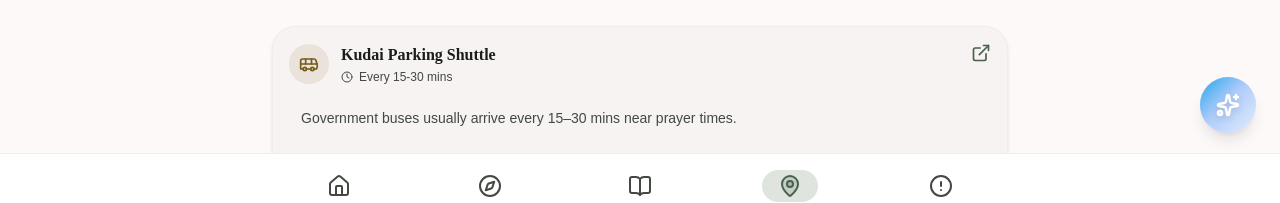
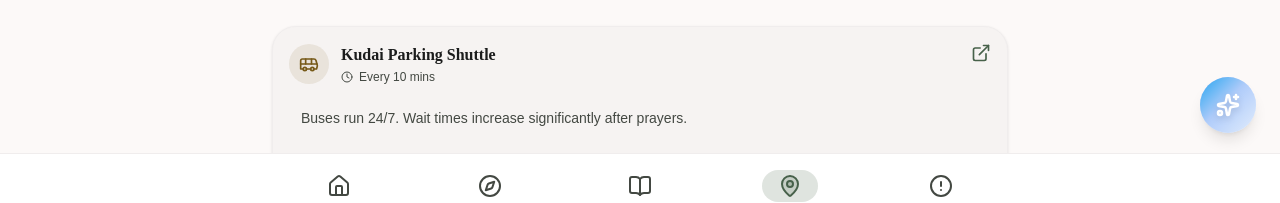
Before and after one commit to aayaancoder1/Hajj-Companion-App, a React (Vite) app in the folder hajj-companion-app-1/: page /nearby in a window 1280 px wide. Shown: the part 567-770 px from the top of the page. Built offline with nearby package versions, Linux system fonts and the light colour scheme.

Commit message:
refactor: harden offline experience and improve production realism

```diff
--- a/hajj-companion-app-1/src/data/hotelInfo.ts
+++ b/hajj-companion-app-1/src/data/hotelInfo.ts
@@ -1,5 +1,6 @@
 export interface HotelInfo {
   id: string;
+  city: 'Makkah' | 'Madinah';
   name: string;
   address: string;
   arabicAddress: string;
@@ -7,11 +8,23 @@ export interface HotelInfo {
   frontDeskPhone: string;
 }
 
-export const hotelInfo: HotelInfo = {
+export const hotels: HotelInfo[] = [
+  {
     id: 'clock-tower',
+    city: 'Makkah',
     name: 'Fairmont Makkah Clock Royal Tower',
     address: 'King Abdul Aziz Endowment, Makkah 21955',
     arabicAddress: 'وقف الملك عبد العزيز، مكة المكرمة ٢١٩٥٥',
     mapsUrl: 'https://maps.google.com/?q=Fairmont+Makkah',
     frontDeskPhone: '+966 12 571 7777'
-};
+  },
+  {
+    id: 'madinah-hilton',
+    city: 'Madinah',
+    name: 'Madinah Hilton',
+    address: 'King Fahd Rd, Bidaa, Madinah 41419',
+    arabicAddress: 'طريق الملك فهد، بضاعة، المدينة المنورة ٤١٤١٩',
+    mapsUrl: 'https://maps.google.com/?q=Madinah+Hilton',
+    frontDeskPhone: '+966 14 820 1000'
+  }
+];
--- a/hajj-companion-app-1/src/data/nearbyPlaces.ts
+++ b/hajj-companion-app-1/src/data/nearbyPlaces.ts
@@ -2,6 +2,7 @@ export type PlaceCategory = 'restaurant' | 'pharmacy' | 'essential';
 
 export interface NearbyPlace {
   id: string;
+  city: 'Makkah' | 'Madinah';
   name: string;
   category: PlaceCategory;
   walkingDistanceMeters: number;
@@ -14,28 +15,32 @@ export interface NearbyPlace {
 
 export const nearbyPlaces: NearbyPlace[] = [
   {
-    id: 'al-baik',
-    name: 'Al Baik',
+    id: 'al-baik-makkah',
+    city: 'Makkah',
+    name: 'Al Baik (Jabal Omar)',
     category: 'restaurant',
     walkingDistanceMeters: 450,
     walkingTimeMinutes: 5,
     description: 'Famous Broasted Chicken & Seafood',
-    notes: 'Usually very crowded after prayers.',
-    mapsUrl: 'https://maps.google.com/?q=Al+Baik+Makkah',
+    notes: 'Usually very crowded after prayers. Order via app to save time.',
+    mapsUrl: 'https://maps.google.com/?q=Al+Baik+Jabal+Omar',
     recommended: true
   },
   {
-    id: 'felafel-pie',
-    name: 'Felafel Pie',
+    id: 'al-baik-madinah',
+    city: 'Madinah',
+    name: 'Al Baik (Haram)',
     category: 'restaurant',
-    walkingDistanceMeters: 200,
-    walkingTimeMinutes: 3,
-    description: 'Traditional Felafel & Arabic Pies',
-    mapsUrl: 'https://maps.google.com/?q=Felafel+Makkah',
+    walkingDistanceMeters: 300,
+    walkingTimeMinutes: 4,
+    description: 'Famous Broasted Chicken & Seafood',
+    mapsUrl: 'https://maps.google.com/?q=Al+Baik+Madinah+Haram',
+    recommended: true
   },
   {
     id: 'nahdi-pharmacy',
-    name: 'Nahdi Pharmacy',
+    city: 'Makkah',
+    name: 'Nahdi Pharmacy (Clock Tower)',
     category: 'pharmacy',
     walkingDistanceMeters: 150,
     walkingTimeMinutes: 2,
@@ -43,5 +48,16 @@ export const nearbyPlaces: NearbyPlace[] = [
     notes: 'Closest pharmacy to Gate 79',
     mapsUrl: 'https://maps.google.com/?q=Nahdi+Pharmacy+Makkah',
     recommended: true
+  },
+  {
+    id: 'al-dawaa-pharmacy',
+    city: 'Madinah',
+    name: 'Al Dawaa Pharmacy',
+    category: 'pharmacy',
+    walkingDistanceMeters: 200,
+    walkingTimeMinutes: 3,
+    description: '24/7 Pharmacy near northern gates',
+    mapsUrl: 'https://maps.google.com/?q=Al+Dawaa+Pharmacy+Madinah',
+    recommended: true
   }
 ];
--- a/hajj-companion-app-1/src/data/shuttlePoints.ts
+++ b/hajj-companion-app-1/src/data/shuttlePoints.ts
@@ -1,21 +1,47 @@
 export interface ShuttlePoint {
   id: string;
+  city: 'Makkah' | 'Madinah';
   name: string;
+  route: string;
+  intervalMinutes: number;
   walkingDistanceMeters: number;
   walkingTimeMinutes: number;
-  intervalMinutes: string;
+  mapsUrl: string;
   notes: string;
-  mapsUrl: string;
 }
 
 export const shuttlePoints: ShuttlePoint[] = [
   {
-    id: 'kudai-shuttle',
+    id: 'kudai-parking',
+    city: 'Makkah',
     name: 'Kudai Parking Shuttle',
+    route: 'Kudai ⇄ King Abdulaziz Gate',
+    intervalMinutes: 10,
+    walkingDistanceMeters: 300,
+    walkingTimeMinutes: 4,
+    mapsUrl: 'https://maps.google.com/?q=Kudai+Parking+Makkah',
+    notes: 'Buses run 24/7. Wait times increase significantly after prayers.'
+  },
+  {
+    id: 'jamarat-station',
+    city: 'Makkah',
+    name: 'Jamarat Bus Station',
+    route: 'Jamarat ⇄ Haram (Ghazawi)',
+    intervalMinutes: 15,
     walkingDistanceMeters: 800,
     walkingTimeMinutes: 10,
-    intervalMinutes: '15-30',
-    notes: 'Government buses usually arrive every 15–30 mins near prayer times.',
-    mapsUrl: 'https://maps.google.com/?q=Kudai+Parking'
+    mapsUrl: 'https://maps.google.com/?q=Jamarat+Bus+Station',
+    notes: 'Primary route for Mina camps.'
+  },
+  {
+    id: 'qiba-shuttle',
+    city: 'Madinah',
+    name: 'Qiba Mosque Shuttle',
+    route: 'Masjid an-Nabawi ⇄ Masjid Qiba',
+    intervalMinutes: 20,
+    walkingDistanceMeters: 400,
+    walkingTimeMinutes: 5,
+    mapsUrl: 'https://maps.google.com/?q=Masjid+Qiba+Shuttle+Madinah',
+    notes: 'Departs from the southern side of Masjid an-Nabawi.'
   }
 ];
--- a/hajj-companion-app-1/src/index.css
+++ b/hajj-companion-app-1/src/index.css
@@ -52,6 +52,18 @@ body {
   padding-bottom: env(safe-area-inset-bottom);
   padding-left: env(safe-area-inset-left);
   padding-right: env(safe-area-inset-right);
+  -webkit-tap-highlight-color: transparent;
+}
+
+/* Utilities */
+@layer utilities {
+  .no-scrollbar::-webkit-scrollbar {
+    display: none;
+  }
+  .no-scrollbar {
+    -ms-overflow-style: none;  /* IE and Edge */
+    scrollbar-width: none;  /* Firefox */
+  }
 }
 
 h1, h2, h3, h4, h5, h6 {
--- a/hajj-companion-app-1/src/pages/Emergency.tsx
+++ b/hajj-companion-app-1/src/pages/Emergency.tsx
@@ -1,7 +1,7 @@
-import React from 'react';
+import React, { useMemo } from 'react';
 import { SectionHeader } from '../components/ui/SectionHeader';
 import { HotelCard } from '../components/nearby/HotelCard';
-import { hotelInfo } from '../data/hotelInfo';
+import { hotels } from '../data/hotelInfo';
 import { ImOkayButton } from '../components/emergency/ImOkayButton';
 import { EmergencyContactCard } from '../components/emergency/EmergencyContactCard';
 import { emergencyContacts } from '../data/emergencyContacts';
@@ -11,8 +11,12 @@ import { MedicalInfoCard } from '../components/emergency/MedicalInfoCard';
 import { medicalInfo } from '../data/medicalInfo';
 import { SupportTipCard } from '../components/emergency/SupportTipCard';
 import { supportTips } from '../data/supportTips';
+import { useAppStore } from '../store';
 
 export const Emergency: React.FC = () => {
+  const { selectedCity } = useAppStore();
+  const cityHotel = useMemo(() => hotels.find(h => h.city === selectedCity) || hotels[0], [selectedCity]);
+
   return (
     <div className="flex flex-col gap-8 pb-8 animate-in fade-in duration-500">
       <header className="pt-2">
@@ -32,7 +36,7 @@ export const Emergency: React.FC = () => {
       {/* 1. Hotel & Stay Information */}
       <section>
         <SectionHeader title="Your Hotel" subtitle="Show this to local authorities if lost" />
-        <HotelCard hotel={hotelInfo} />
+        <HotelCard hotel={cityHotel} />
       </section>
 
       {/* 5. Lost Guidance */}
--- a/hajj-companion-app-1/src/pages/Nearby.tsx
+++ b/hajj-companion-app-1/src/pages/Nearby.tsx
@@ -6,7 +6,7 @@ import { NearbyPlaceCard } from '../components/nearby/NearbyPlaceCard';
 import { HotelCard } from '../components/nearby/HotelCard';
 import { ShuttleInfoCard } from '../components/nearby/ShuttleInfoCard';
 import { nearbyPlaces } from '../data/nearbyPlaces';
-import { hotelInfo } from '../data/hotelInfo';
+import { hotels } from '../data/hotelInfo';
 import { shuttlePoints } from '../data/shuttlePoints';
 import { useAppStore } from '../store';
 import { MapPin } from 'lucide-react';
@@ -14,10 +14,16 @@ import { MapPin } from 'lucide-react';
 export const Nearby: React.FC = () => {
   const { selectedCity } = useAppStore();
 
-  // Sorting logic: nearest -> farthest
-  // In a real app, this would filter by selectedCity as well.
+  const cityHotel = useMemo(() => hotels.find(h => h.city === selectedCity) || hotels[0], [selectedCity]);
+
   const sortedPlaces = useMemo(() => {
-    return [...nearbyPlaces].sort((a, b) => a.walkingDistanceMeters - b.walkingDistanceMeters);
+    return nearbyPlaces
+      .filter(p => p.city === selectedCity)
+      .sort((a, b) => a.walkingDistanceMeters - b.walkingDistanceMeters);
+  }, [selectedCity]);
+
+  const cityShuttles = useMemo(() => {
+    return shuttlePoints.filter(s => s.city === selectedCity);
   }, [selectedCity]);
 
   const restaurants = sortedPlaces.filter(p => p.category === 'restaurant');
@@ -39,13 +45,13 @@ export const Nearby: React.FC = () => {
       {/* Hotel Section */}
       <section>
         <SectionHeader title="Your Hotel" subtitle="Return safely" />
-        <HotelCard hotel={hotelInfo} />
+        <HotelCard hotel={cityHotel} />
       </section>
 
       {/* Shuttle Points */}
-      {shuttlePoints.length > 0 && (
+      {cityShuttles.length > 0 && (
         <CategorySection title="Shuttle Points" subtitle="Transportation around the Haram">
-          {shuttlePoints.map(shuttle => (
+          {cityShuttles.map(shuttle => (
             <ShuttleInfoCard key={shuttle.id} shuttle={shuttle} />
           ))}
         </CategorySection>
@@ -73,7 +79,7 @@ export const Nearby: React.FC = () => {
         <div className="flex flex-col items-center justify-center p-8 text-center bg-surface-variant/30 rounded-3xl mt-4 border border-outline-variant/30">
           <MapPin size={48} className="text-on-surface-variant/50 mb-4" strokeWidth={1} />
           <p className="text-on-surface font-medium">No places found</p>
-          <p className="text-sm text-on-surface-variant mt-1">Try changing your selected city above.</p>
+          <p className="text-sm text-on-surface-variant mt-1">Check back later for updates.</p>
         </div>
       )}
     </div>
--- /dev/null
+++ b/hajj-companion-app-1/src/utils/prayerTimes.ts
@@ -0,0 +1,67 @@
+export type PrayerName = 'Fajr' | 'Sunrise' | 'Dhuhr' | 'Asr' | 'Maghrib' | 'Isha';
+
+export interface PrayerTime {
+  name: PrayerName;
+  timeString: string; // e.g., "04:30 AM"
+  timeMinutes: number; // minutes from midnight
+}
+
+// Curated times for realistic representation without API
+const makkahPrayers: PrayerTime[] = [
+  { name: 'Fajr', timeString: '04:12 AM', timeMinutes: 252 },
+  { name: 'Sunrise', timeString: '05:38 AM', timeMinutes: 338 },
+  { name: 'Dhuhr', timeString: '12:22 PM', timeMinutes: 742 },
+  { name: 'Asr', timeString: '03:45 PM', timeMinutes: 945 },
+  { name: 'Maghrib', timeString: '07:05 PM', timeMinutes: 1145 },
+  { name: 'Isha', timeString: '08:35 PM', timeMinutes: 1235 },
+];
+
+const madinahPrayers: PrayerTime[] = [
+  { name: 'Fajr', timeString: '04:10 AM', timeMinutes: 250 },
+  { name: 'Sunrise', timeString: '05:35 AM', timeMinutes: 335 },
+  { name: 'Dhuhr', timeString: '12:24 PM', timeMinutes: 744 },
+  { name: 'Asr', timeString: '03:48 PM', timeMinutes: 948 },
+  { name: 'Maghrib', timeString: '07:11 PM', timeMinutes: 1151 },
+  { name: 'Isha', timeString: '08:41 PM', timeMinutes: 1241 },
+];
+
+export const getPrayerTimes = (city: 'Makkah' | 'Madinah') => {
+  return city === 'Makkah' ? makkahPrayers : madinahPrayers;
+};
+
+export const getCurrentAndNextPrayer = (city: 'Makkah' | 'Madinah', currentMinutes?: number) => {
+  const prayers = getPrayerTimes(city);
+
+  const now = new Date();
+  const minutesFromMidnight = currentMinutes !== undefined
+    ? currentMinutes
+    : now.getHours() * 60 + now.getMinutes();
+
+  let current = prayers[prayers.length - 1];
+  let next = prayers[0];
+  let nextIsTomorrow = true;
+
+  for (let i = 0; i < prayers.length; i++) {
+    if (minutesFromMidnight < prayers[i].timeMinutes) {
+      next = prayers[i];
+      current = i === 0 ? prayers[prayers.length - 1] : prayers[i - 1];
+      nextIsTomorrow = false;
+      break;
+    }
+  }
+
+  // Calculate countdown
+  let diff = 0;
+  if (nextIsTomorrow) {
+    diff = (24 * 60 - minutesFromMidnight) + next.timeMinutes;
+  } else {
+    diff = next.timeMinutes - minutesFromMidnight;
+  }
+
+  const hours = Math.floor(diff / 60);
+  const mins = diff % 60;
+
+  const countdown = hours > 0 ? `${hours}h ${mins}m` : `${mins}m`;
+
+  return { current, next, countdown };
+};
--- a/hajj-companion-app-1/vite.config.ts
+++ b/hajj-companion-app-1/vite.config.ts
@@ -24,6 +24,25 @@ export default defineConfig({
             type: 'image/svg+xml'
           }
         ]
+      },
+      workbox: {
+        globPatterns: ['**/*.{js,css,html,ico,png,svg,json}'],
+        runtimeCaching: [
+          {
+            urlPattern: /^https:\/\/fonts\.googleapis\.com\/.*/i,
+            handler: 'CacheFirst',
+            options: {
+              cacheName: 'google-fonts-cache',
+              expiration: {
+                maxEntries: 10,
+                maxAgeSeconds: 60 * 60 * 24 * 365
+              },
+              cacheableResponse: {
+                statuses: [0, 200]
+              }
+            }
+          }
+        ]
       }
     })
   ],
```
Also changed, not shown: hajj-companion-app-1/src/components/home/PrayerCard.tsx (+19 -5 lines). Lines whose indentation alone changed are shown as unchanged.
